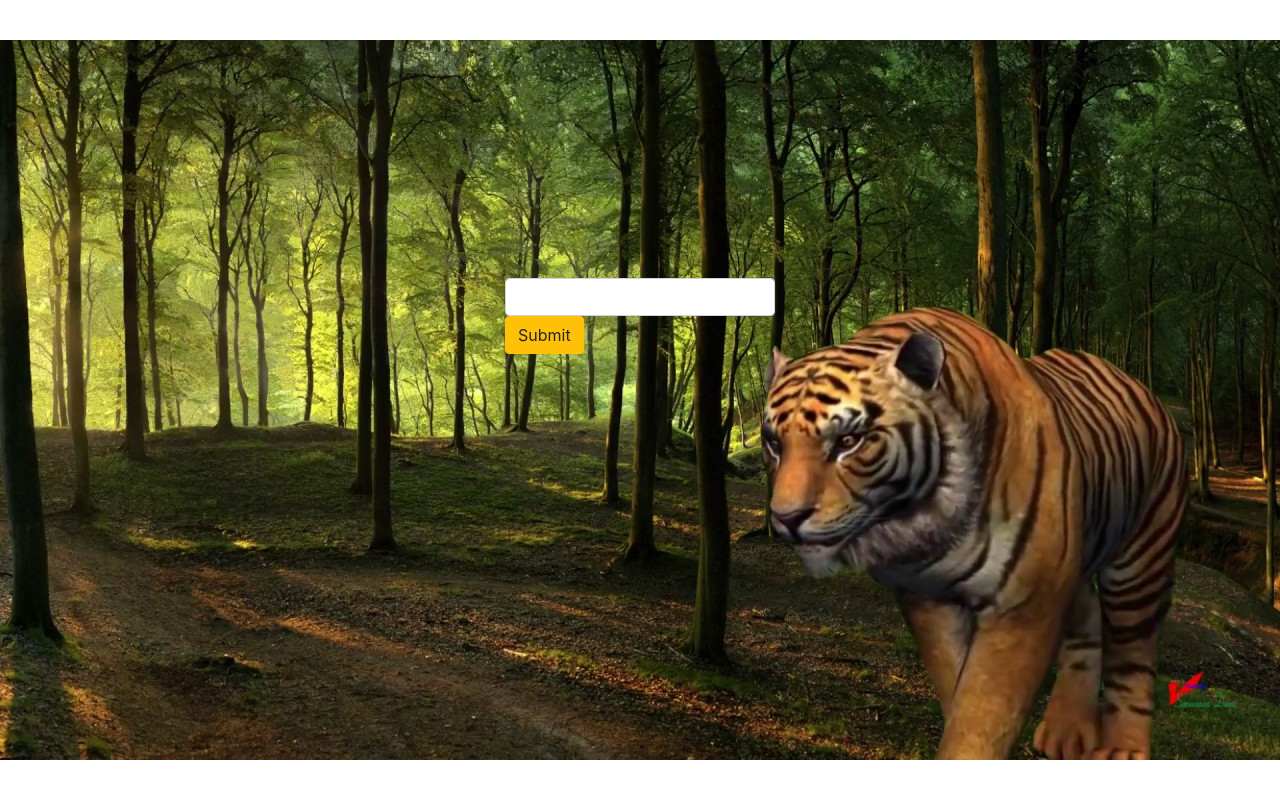
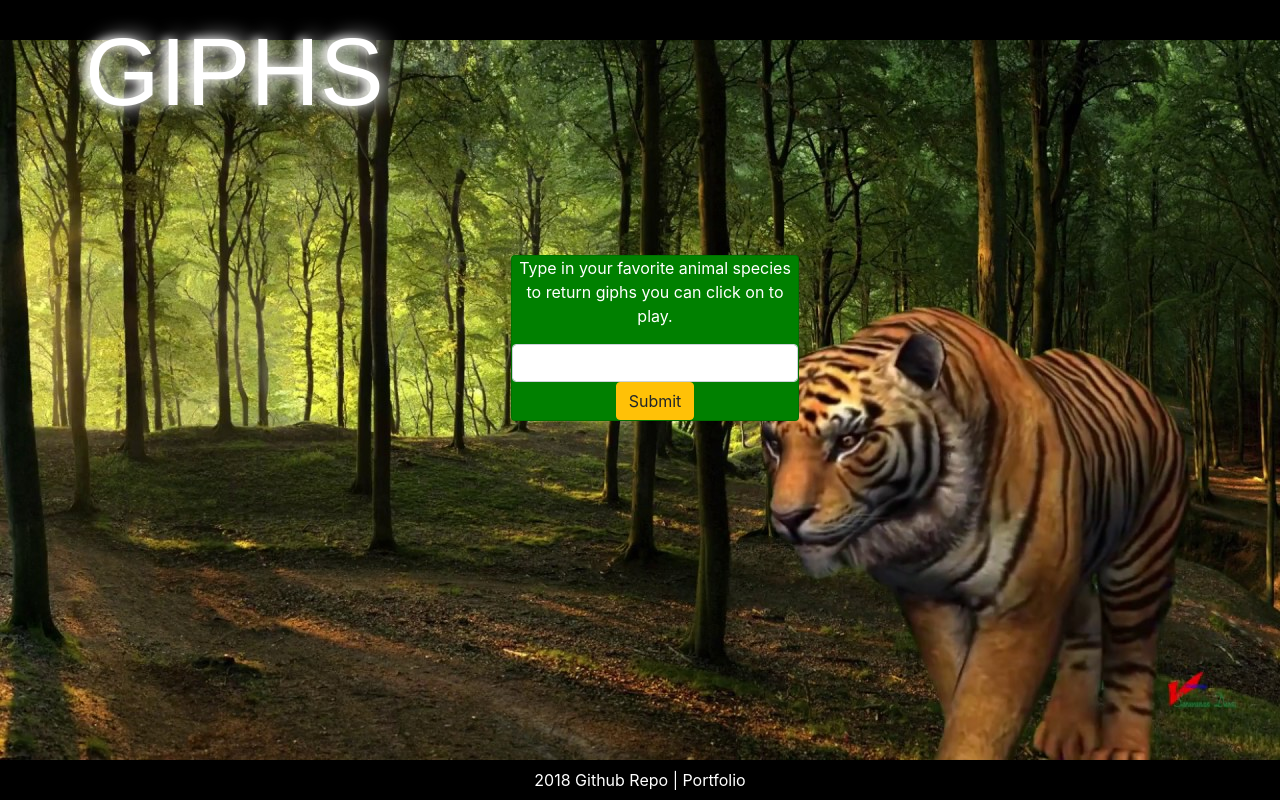
Before and after one commit to mhmeluskey/GiphyAPI, a plain HTML site: page index.html in a window 1280 px wide. Drawn offline with nearby package versions, Linux system fonts and the light colour scheme.

Commit message:
final style touches

```diff
--- a/assets/app.js
+++ b/assets/app.js
@@ -18,7 +18,7 @@ $(document).ready(function() {
     var queryURL =
       "https://api.giphy.com/v1/gifs/search?q=" +
       input +
-      "&api_key=9HWw2KaZlCDRlatDiVSxja1B2XreCRHU&limit=9";
+      "&api_key=9HWw2KaZlCDRlatDiVSxja1B2XreCRHU&limit=12";
 
     console.log(queryURL);
 
@@ -29,20 +29,22 @@ $(document).ready(function() {
       var results = response.data;
       console.log(results);
 
+      //for loop to iterate through animal
       for (var i = 0; i < results.length; i++) {
         var gif =
-          '<img src= " ' +
+          '<div class = "fluid container id = "gif"><img src= " ' +
           response.data[i].images.fixed_height_still.url +
           '" data-still=" ' +
           response.data[i].images.fixed_height_still.url +
           ' " data-animate=" ' +
           response.data[i].images.fixed_height.url +
-          '" data-state="still" class = "animate">';
+          '" data-state="still" class = "animate"> </div';
 
         $(".layout").append(gif);
       } //for
     }); //then
 
+    //function to animate gif on click
     $(document).on("click", ".animate", function() {
       var move = $(this).attr("data-state");
       if (move == "still") {
@@ -54,7 +56,9 @@ $(document).ready(function() {
       } //else
     });
 
-    $("#box").css("margin-top", "5%");
+    // DOM changes after submitting API request
+    $("#box").css("margin-top", "0%");
+    $("#box").css("margin-left", "0%");
     $("#input")
       .on("#input")
       .val("");
--- a/assets/style.css
+++ b/assets/style.css
@@ -1,15 +1,49 @@
 body {
   background: url("tiger.jpg") no-repeat center center fixed;
+  background-color: black;
 }
 
 #box {
   margin: auto;
-  margin-top: 25%;
-  width: 300px;
-  color: black;
+  margin-top: 10%;
+  width: 18em;
+  color: white;
+  text-align: center;
+}
+
+.card {
+  background: green;
 }
 
 img {
   float: left;
-  margin: 10px;
+  margin: 1%;
+  height: 100px;
+  width: 100px;
+  border: white solid 5px;
 }
+
+#foot {
+  color: white;
+  position: fixed;
+  bottom: 1%;
+  width: 100%;
+  text-align: center;
+}
+
+a {
+  color: white;
+}
+
+.btn {
+  margin: auto;
+}
+
+#title {
+  text-shadow: 5px 0px 20px rgba(255, 255, 255),
+    -5px 0px 10px rgba(255, 255, 255);
+  color: white;
+  font-family: "Franklin Gothic Medium", "Arial Narrow", Arial, sans-serif;
+  font-size: 6rem;
+  margin: auto;
+}
--- a/index.html
+++ b/index.html
@@ -3,7 +3,7 @@
   <head>
     <meta charset="utf-8" />
     <meta http-equiv="X-UA-Compatible" content="IE=edge" />
-    <title>Page Title</title>
+    <title>Animal GIPHS</title>
     <meta name="viewport" content="width=device-width, initial-scale=1" />
     <link
       rel="stylesheet"
@@ -21,19 +21,27 @@
     <script src="assets/app.js"></script>
   </head>
   <body>
-    <!--
-      <label for="inputPassword" class="col-sm-2 col-form-label"
-      >What's your favorite</label>
-    -->
-
     <div class="fluid container">
+      <div id="title">GIPHS</div>
       <div id="box" class="col-sm-12">
-        <input id="input" type="text" class="form-control" id="input" />
-        <button id="submit" type="button" class="btn btn-warning">
-          Submit
-        </button>
+        <div class="card" style="width: 18em;">
+          <p>
+            Type in your favorite animal species to return giphs you can click
+            on to play.
+          </p>
+          <input id="input" type="text" class="form-control" id="input" />
+          <button id="submit" type="button" class="btn btn-warning">
+            Submit
+          </button>
+        </div>
       </div>
     </div>
+    <!-- where the gifs will be appended to once created -->
     <div class="layout"></div>
+
+    <footer id="foot">
+      2018 <a href="https://github.com/mhmeluskey/GiphyAPI">Github Repo</a> |
+      <a href="https://mhmeluskey.github.io/m-mportfolio/">Portfolio</a>
+    </footer>
   </body>
 </html>
```
